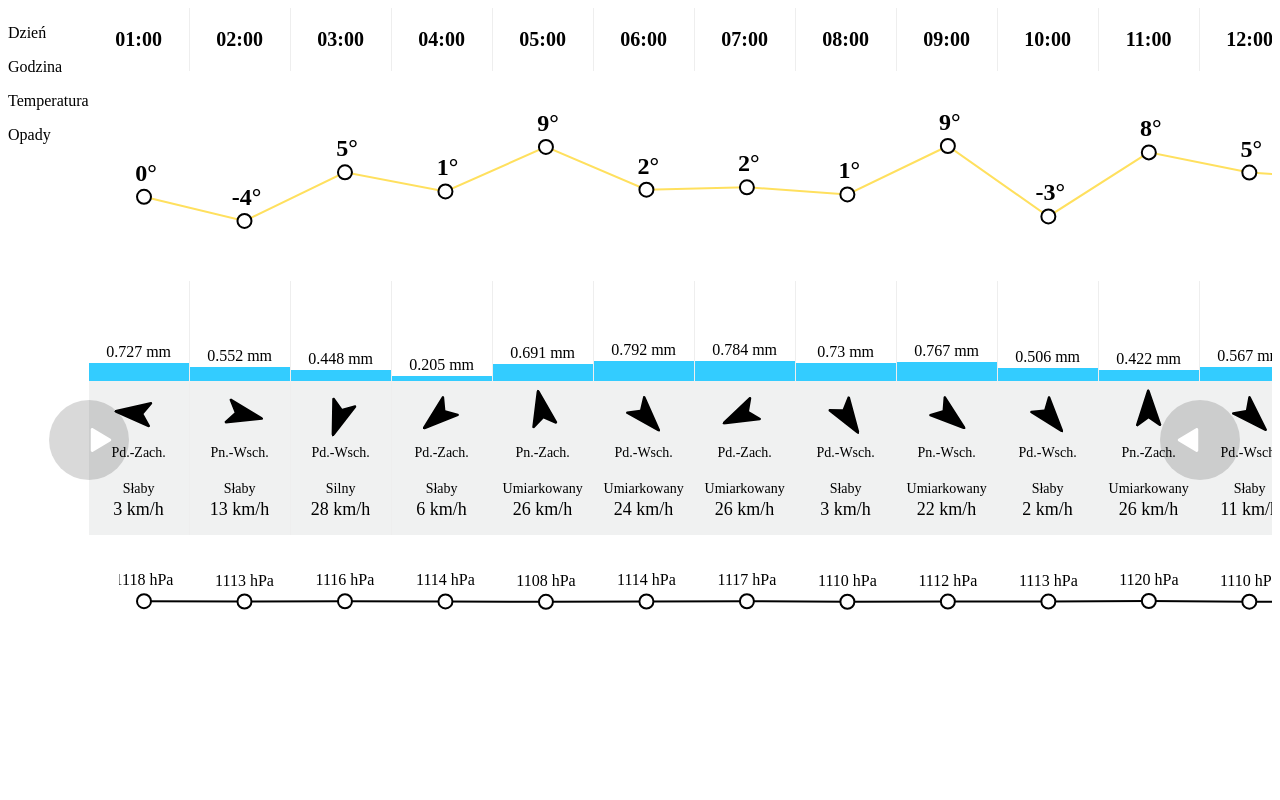
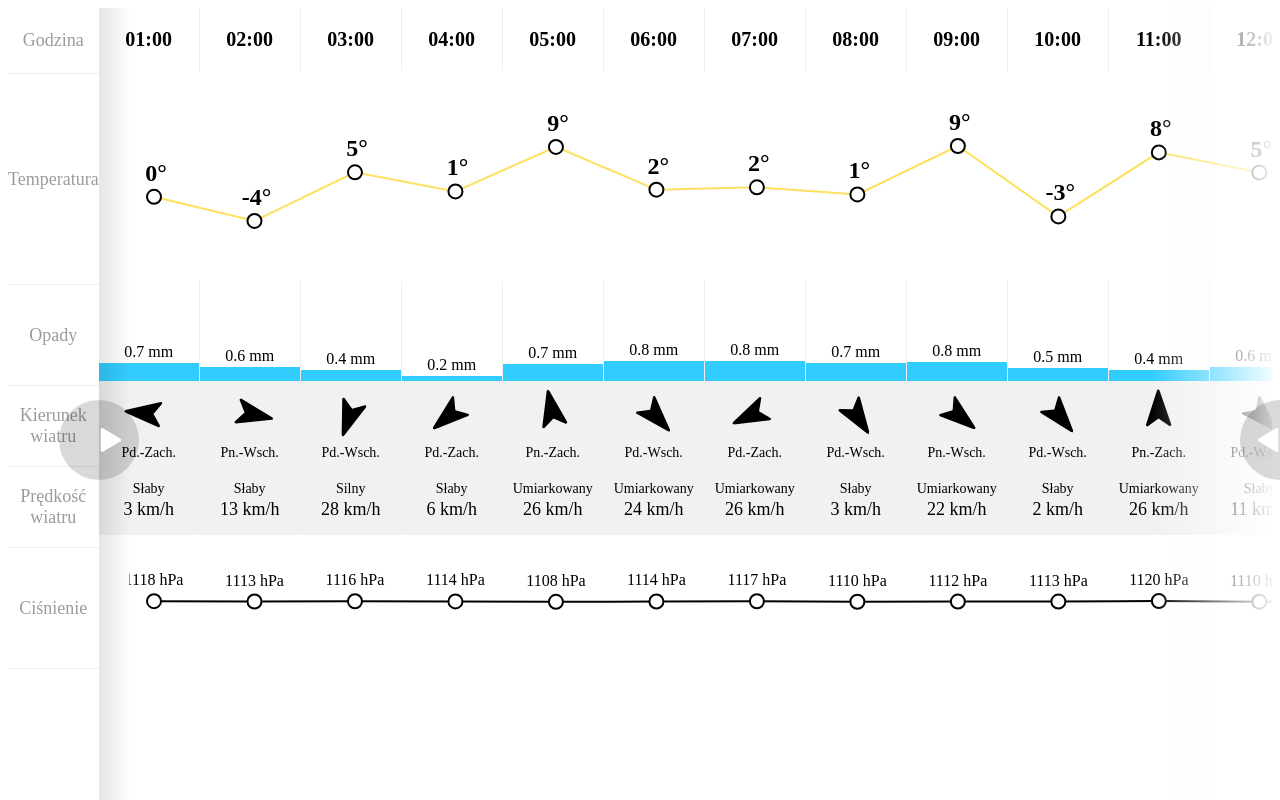
Before and after one commit to adamlewkowicz/weather-widget, a React (Create React App) app: page / in a window 1280 px wide. Built offline with nearby package versions, Linux system fonts and the light colour scheme.

Commit message:
update design

```diff
--- a/src/common/utils.ts
+++ b/src/common/utils.ts
@@ -31,3 +31,5 @@ export const getWindVelocityTitle = (velocity: number): string => {
 export const formatTime = (time: number): string => `${String(time).padStart(2, '0')}:00`;
 
 export const randomBetweenRange = (min: number, max: number) => Math.random() * (max - min) + min;
+
+export const getFixedLocale = (value: number, places: number) => Number(value.toFixed(places)).toLocaleString();
--- a/src/components/Rainfall.tsx
+++ b/src/components/Rainfall.tsx
@@ -1,5 +1,6 @@
 import React from 'react';
 import styled from 'styled-components';
+import { getFixedLocale } from '../common/utils';
 
 interface RainfallProps {
   value: number
@@ -7,10 +8,11 @@ interface RainfallProps {
 
 export const Rainfall = (props: RainfallProps) => {
   const chartHeight = props.value * 25;
+  const value = getFixedLocale(props.value, 1);
 
   return (
     <Container>
-      <Quantity>{props.value.toLocaleString()} mm</Quantity>
+      <Quantity>{value} mm</Quantity>
       <Chart
         style={{ height: chartHeight }}
       />
--- a/src/components/Theatre.tsx
+++ b/src/components/Theatre.tsx
@@ -44,36 +44,56 @@ export const Theatre = (props: TheatreProps) => {
   }
 
   return (
-    <ScrollContainer ref={containerRef}>
-      <PrevButton onClick={handleScrollBack} />
-      {props.children}
-      <NextButton onClick={handleScrollNext} toLeft />
-    </ScrollContainer>
+    <Container>
+      <Wrapper ref={containerRef}>
+        <PrevButton onClick={handleScrollBack} />
+        {props.children}
+        <NextButton onClick={handleScrollNext} toLeft />
+      </Wrapper>
+    </Container>
   );
 }
 
 const Container = styled.div`
-  overflow-x: scroll;
-  /* box-shadow:
-    inset 20px -20px 30px #adadad,
-    inset -20px -20px 30px #fff; */
+  position: relative;
   overflow: hidden;
+`
+
+const Wrapper = styled(ScrollContainer)`
   position: relative;
-  resize: both;
 
-  [draggable=true] {
-    cursor: move;
+  &:before {
+    content: "";
+    position: fixed;
+    width: 100%;
+    height: 100%;
+    background:
+    linear-gradient(to right, rgba(1,1,1,.1), transparent 2.5%);
+  }
+
+  &:after {
+    content: "";
+    position: fixed;
+    right: 0;
+    top: 0;
+    width: 100%;
+    height: 100%;
+    background:
+    linear-gradient(to left, #fff, transparent 10%);
   }
 `
 
 const FloatingButton = styled(TriangleButton)`
   position: fixed;
   top: 50%;
-  /* transform: translateY(-50%); */
+  z-index: 10;
 `
 
-const PrevButton = styled(FloatingButton)``
+const PrevButton = styled(FloatingButton)`
+  transform: translateX(-50%);
+`
 
 const NextButton = styled(FloatingButton)`
   right: 0;
+  transform: translateX(50%);
 `
--- /dev/null
+++ b/src/components/Title.tsx
@@ -0,0 +1,34 @@
+import React, { ReactNode } from 'react';
+import styled from 'styled-components';
+
+interface TitleProps {
+  children?: ReactNode
+  height?: number
+}
+
+export const Title = (props: TitleProps) => {
+  return (
+    <Container height={props.height}>
+      <Text>
+        {props.children}
+      </Text>
+    </Container>
+  );
+}
+
+const Container = styled.li<{
+  height?: number
+}>`
+  list-style-type: none;
+  display: flex;
+  justify-content: center;
+  align-items: center;
+  height: ${props => props.height}px;
+  border-bottom: 1px solid #EEEEEE;
+`
+
+const Text = styled.span`
+  color: #9C9C9C;
+  font-size: 18px;
+  text-align: center;
+`
--- a/src/components/TriangleButton.tsx
+++ b/src/components/TriangleButton.tsx
@@ -25,7 +25,6 @@ const Container = styled.button<{ left?: boolean }>`
   border-style: none;
   outline: none;
   cursor: pointer;
-  transform: translateX(-50%);
   &:hover {
     background-color: rgba(1,1,1,.2);
   }
--- a/src/components/WeatherWidget.tsx
+++ b/src/components/WeatherWidget.tsx
@@ -12,6 +12,7 @@ import { TempLabel } from './TempLabel';
 import { HPaLabel } from './HpaLabel';
 import { WindDetails } from './WindDetails';
 import { formatTime } from '../common/utils';
+import { Title } from './Title';
 
 interface WeatherWidgetProps {
   data: Weather[]
@@ -25,10 +26,12 @@ export const WeatherWidget = (props: WeatherWidgetProps) => {
   return (
     <Container>
       <Titles>
-        <Title>Dzień</Title>
-        <Title>Godzina</Title>
-        <Title>Temperatura</Title>
-        <Title>Opady</Title>
+        <Title height={65}>Godzina</Title>
+        <Title height={210}>Temperatura</Title>
+        <Title height={100}>Opady</Title>
+        <Title height={80}>Kierunek wiatru</Title>
+        <Title height={80}>Prędkość wiatru</Title>
+        <Title height={120}>Ciśnienie</Title>
       </Titles>
       <Theatre>
         <WeatherRow
@@ -86,10 +89,7 @@ const BlocksContainer = styled.ul`
   flex-direction: row;
 `
 
-const Titles = styled.div`
-
+const Titles = styled.ul`
+  padding: 0;
+  margin: 0;
 `
-
-const Title = styled.p`
-
-`
```
